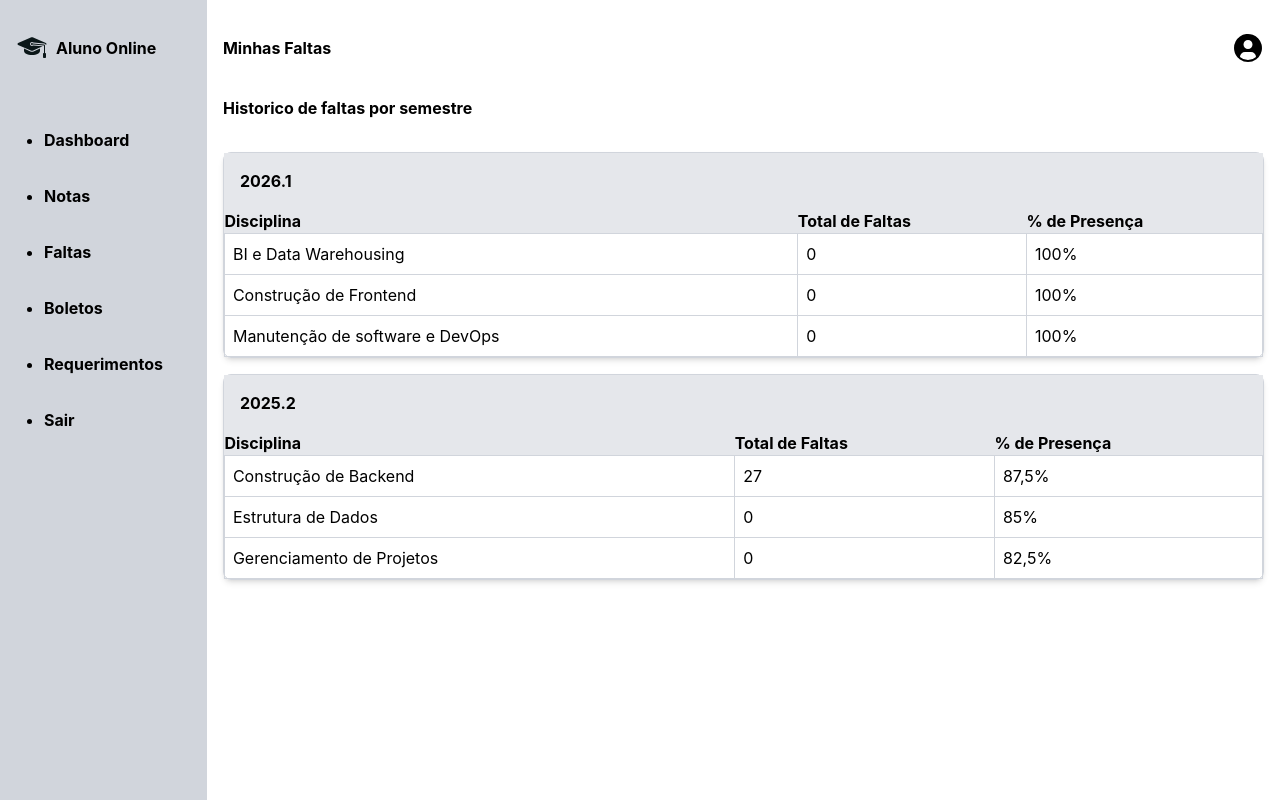
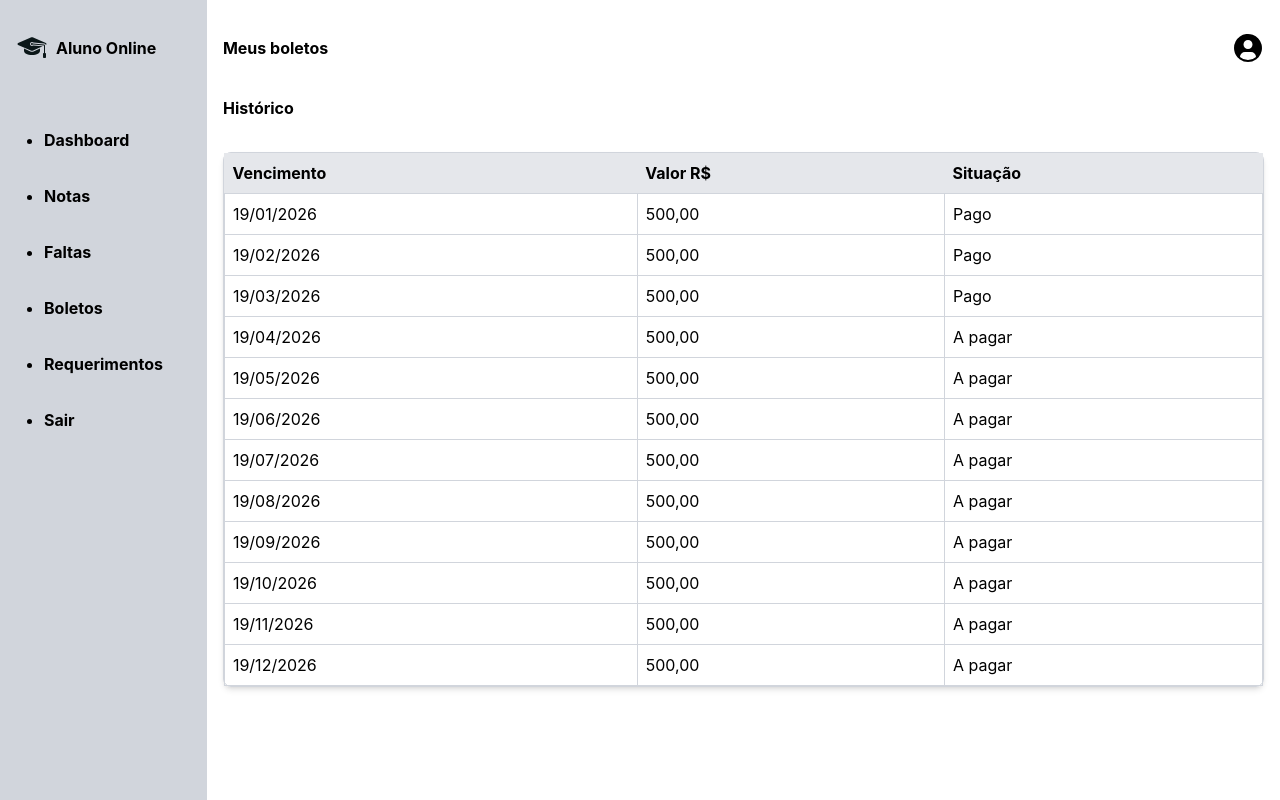
Before and after one commit to tomzbraga/front-IESB-2026, a React (Vite) app in the folder praticas/aluno-online-react/: page / in a window 1280 px wide. Built offline with nearby package versions, Linux system fonts and the light colour scheme.

Commit message:
Finalizei tudo

```diff
--- a/praticas/aluno-online-react/src/App.jsx
+++ b/praticas/aluno-online-react/src/App.jsx
@@ -7,7 +7,7 @@ import Requerimentos from "./pages/Requerimentos";
 
 function App() {
 
-  const pagina = 2;
+  const pagina = 5;
 
   switch (pagina)
   {
--- a/praticas/aluno-online-react/src/components/Tabela.jsx
+++ b/praticas/aluno-online-react/src/components/Tabela.jsx
@@ -22,7 +22,7 @@ function Tabela(props) {
                         {props.colunas.map((item, index) =>
                         (
 
-                            <th className="text-left" key={index}>{item}</th>
+                            <th className="text-left p-2" key={index}>{item}</th>
 
                         ))}
 
--- a/praticas/aluno-online-react/src/pages/Boletos.jsx
+++ b/praticas/aluno-online-react/src/pages/Boletos.jsx
@@ -1,13 +1,41 @@
 import Main from "../components/Main.jsx"
 import Sidebar from "../components/Sidebar.jsx"
+import Tabela from "../components/Tabela.jsx"
 
 function Boletos(props) {
 
+        const colunas =
+    [
 
+        "Vencimento",
+        "Valor R$",
+        "Situação"
+
+    ];
+
+    const Boletos = [
+    [
+
+        ["19/01/2026", "500,00", "Pago"],
+        ["19/02/2026", "500,00", "Pago"],
+        ["19/03/2026", "500,00", "Pago"],
+        ["19/04/2026", "500,00", "A pagar"],
+        ["19/05/2026", "500,00", "A pagar"],
+        ["19/06/2026", "500,00", "A pagar"],
+        ["19/07/2026", "500,00", "A pagar"],
+        ["19/08/2026", "500,00", "A pagar"],
+        ["19/09/2026", "500,00", "A pagar"],
+        ["19/10/2026", "500,00", "A pagar"],
+        ["19/11/2026", "500,00", "A pagar"],
+        ["19/12/2026", "500,00", "A pagar"],
+
+
+    ],
+    ];
 
     return (
 
-        <>
+        <section className="flex h-screen">
 
         <Sidebar />
 
@@ -18,11 +46,16 @@ function Boletos(props) {
 
         >
 
-            <Tabela />
+            <Tabela
+
+                colunas={colunas}
+                dados={Boletos[0]}
+
+            />
 
         </Main>
 
-        </>
+        </section>
     );
 }
 
--- a/praticas/aluno-online-react/src/pages/Requerimentos.jsx
+++ b/praticas/aluno-online-react/src/pages/Requerimentos.jsx
@@ -4,9 +4,30 @@ import Tabela from "../components/Tabela";
 
 function Requerimentos(props) {
 
+    const colunas =
+    [
+
+        "Tipo de Requerimento",
+        "Data de Solicitação",
+        "Situação"
+
+    ];
+
+    const Requerimentos = [
+    [
+
+        ["Revisão de menção", "15/12/2025", "Indeferido"],
+        ["Dispensa de disciplina", "12/06/2025", "Indeferido"],
+        ["Trancamento da matrícula", "05/01/2024", "Deferido"],
+        ["Mudança de turno", "10/10/2023", "Deferido"],
+        ["Renovação da matrícula", "20/02/2023", "Deferido"],
+
+    ],
+    ];
+
     return (
 
-        <>
+        <section className="flex h-screen">
 
         <Sidebar />
 
@@ -17,11 +38,16 @@ function Requerimentos(props) {
 
         >
 
-            <Tabela />
+            <Tabela
+
+                colunas={colunas}
+                dados={Requerimentos[0]}
+
+            />
 
         </Main>
 
-        </>
+        </section>
     );
 }
 
```
